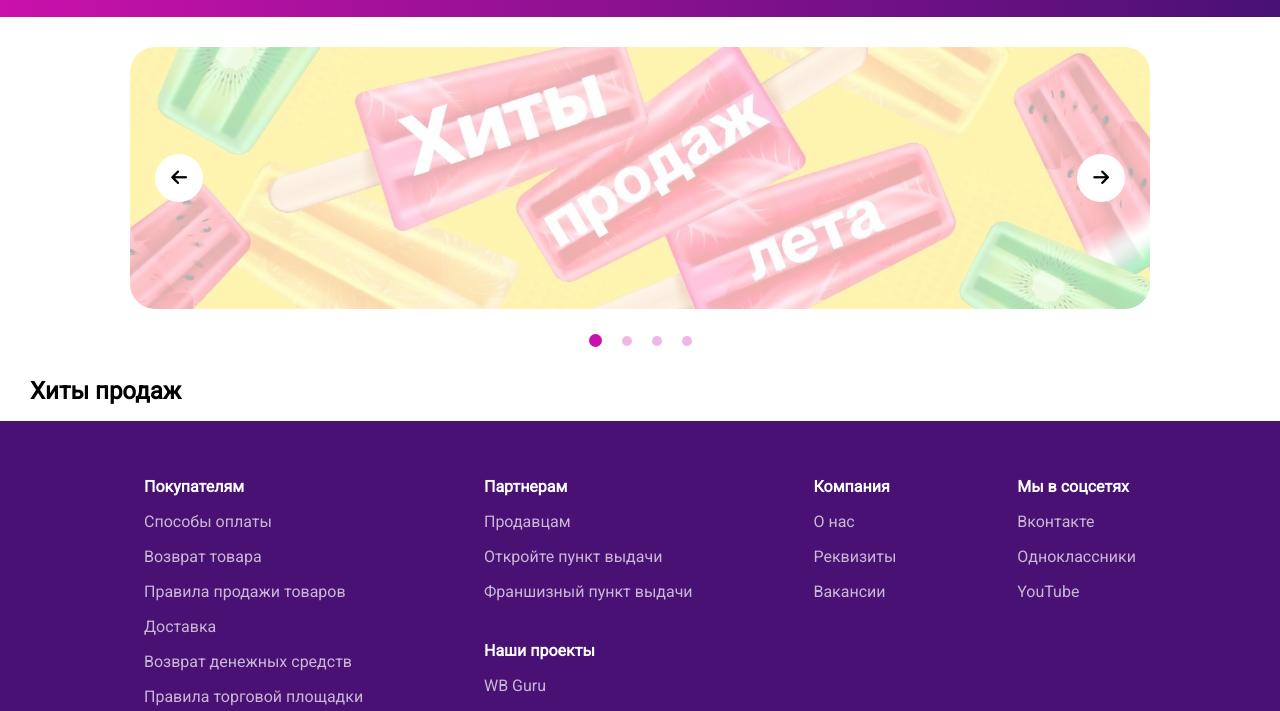
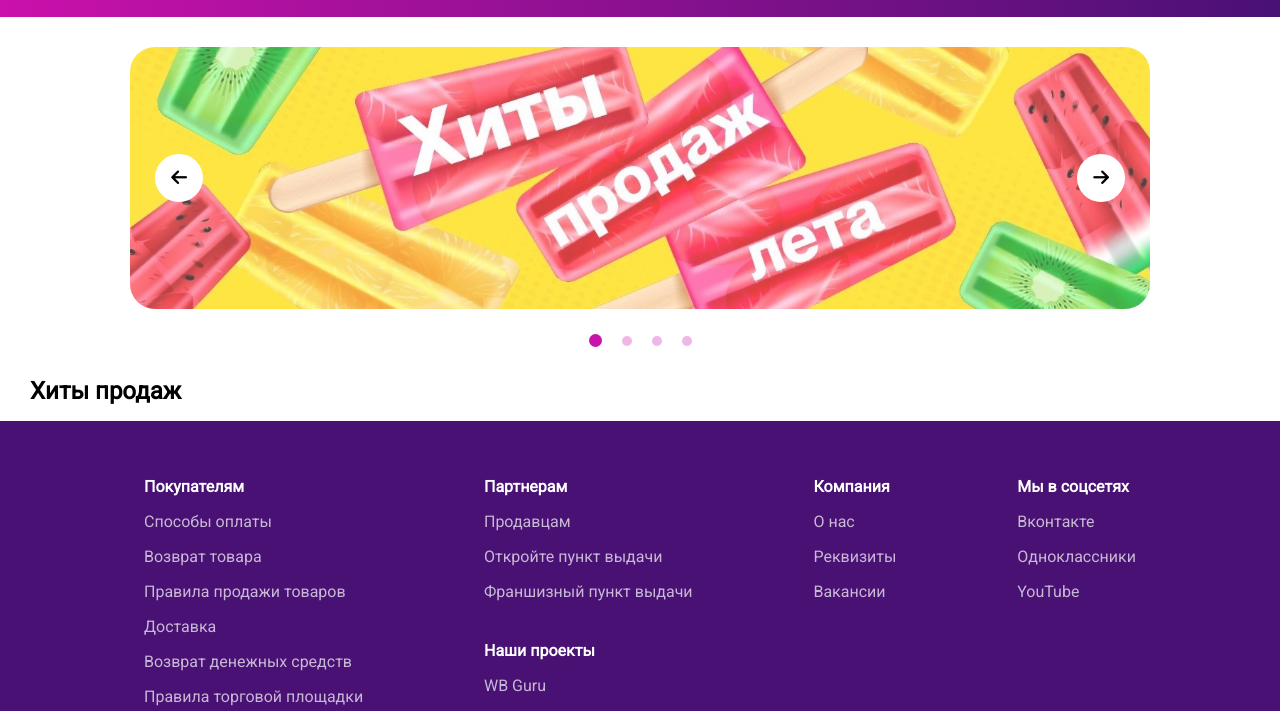
Before and after one commit to vsmsle/project-Wildberries_clone, a website built with Parcel: page src/index.html in a window 1280 px wide. In both pictures the pointer is over the picture 640 px from the left and 261 px from the top of the page. Shown: the part 83-794 px from the top of the page. Built offline with nearby package versions, Linux system fonts and the light colour scheme; files whose address does not match are found by name.

Commit message:
fix opacity swip

```diff
--- a/src/scss/swiper.scss
+++ b/src/scss/swiper.scss
@@ -14,7 +14,7 @@
       background-color: #000;
     }
     .swiper__line img:hover{
-      opacity: 0.31;
+      opacity: 0.75;
     }
     .swiper__buttons {
       display: flex;
```
